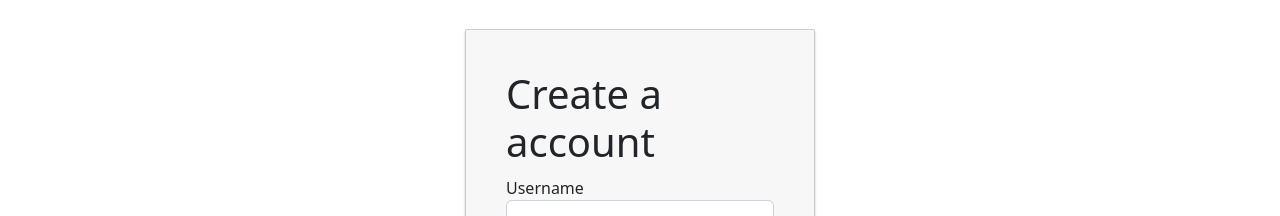
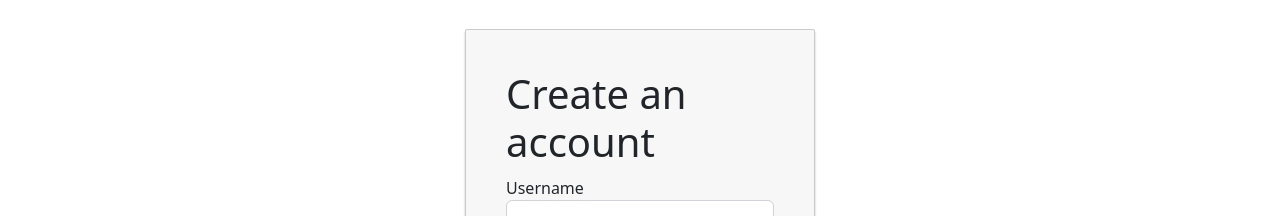
Before and after one commit to hsuliz/split-pay-app, a React (Create React App) app in the folder front-end/: page /login in a window 1280 px wide. Shown: the part 457-673 px from the top of the page. Built offline with nearby package versions, Linux system fonts and the light colour scheme.

Commit message:
Creat an account

```diff
--- a/front-end/src/components/signin-page-component.tsx
+++ b/front-end/src/components/signin-page-component.tsx
@@ -103,7 +103,7 @@ const SigninPage: React.FC = () => {
                             onSubmit={handleCreate}
                         >
                             <Form>
-                                <h1>Create a account</h1>
+                                <h1>Create an account</h1>
                                 <div className="form-group">
                                     <label htmlFor="username">Username</label>
                                     <Field name="username" type="text" className="form-control"/>
```
